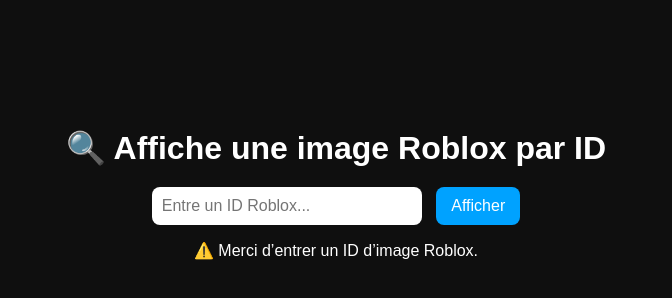
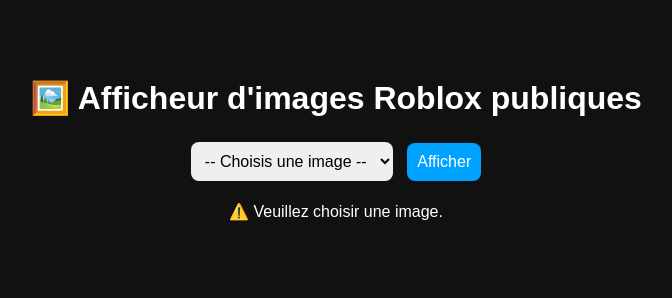
Before and after one commit to viernoi86/id, a plain HTML site: page index.html in a window 1280 px wide. Both pictures are taken after a click on the button "Afficher". Shown: the whole page, without its empty margins (304-976 px from the left). Drawn offline with Linux system fonts and the light colour scheme.

Commit message:
Update index.html

```diff
--- a/index.html
+++ b/index.html
@@ -3,40 +3,30 @@
 <head>
 <meta charset="UTF-8">
 <meta name="viewport" content="width=device-width, initial-scale=1.0">
-<title>Afficheur d'image Roblox</title>
+<title>Afficheur d'images Roblox</title>
 <style>
   body {
-    background-color: #0f0f0f;
+    background-color: #111;
     color: white;
     font-family: Arial, sans-serif;
     text-align: center;
-    padding-top: 100px;
+    padding-top: 50px;
   }
-  h1 {
-    margin-bottom: 20px;
-  }
-  input {
+  h1 { margin-bottom: 20px; }
+  select, button {
     padding: 10px;
-    width: 250px;
+    font-size: 16px;
     border-radius: 8px;
     border: none;
-    font-size: 16px;
+    margin: 5px;
     outline: none;
   }
   button {
-    padding: 10px 15px;
-    margin-left: 10px;
-    border: none;
-    border-radius: 8px;
     background-color: #00a2ff;
     color: white;
     cursor: pointer;
-    font-size: 16px;
-    transition: 0.2s;
   }
-  button:hover {
-    background-color: #007acc;
-  }
+  button:hover { background-color: #007acc; }
   img {
     margin-top: 30px;
     max-width: 420px;
@@ -48,24 +38,35 @@
 </head>
 <body>
 
-  <h1>🔍 Affiche une image Roblox par ID</h1>
-  <input type="text" id="imageId" placeholder="Entre un ID Roblox...">
+<h1>🖼️ Afficheur d'images Roblox publiques</h1>
+
+<!-- Sélecteur d'images -->
+<select id="imageSelect">
+  <option value="">-- Choisis une image --</option>
+  <option value="https://tr.rbxcdn.com/d9f6c0b2d4e2a1dff82b76d38c4a6b10/420/420/Image/Png">Aesthetic Anime Girl</option>
+  <option value="https://tr.rbxcdn.com/5180097131/420/420/Image/Png">Among Us Meme</option>
+  <option value="https://tr.rbxcdn.com/6828809393/420/420/Image/Png">Sad Cat Meme</option>
+  <option value="https://tr.rbxcdn.com/7088867169/420/420/Image/Png">Funny Meme</option>
+  <option value="https://tr.rbxcdn.com/1117897387/420/420/Image/Png">Adidas Logo</option>
+</select>
+
 <button onclick="afficherImage()">Afficher</button>
+
 <div id="imageContainer"></div>
 
 <script>
 function afficherImage() {
-      const id = document.getElementById("imageId").value.trim();
+  const select = document.getElementById("imageSelect");
+  const url = select.value;
   const container = document.getElementById("imageContainer");
 
-      if (id === "") {
-        container.innerHTML = "<p>⚠️ Merci d’entrer un ID d’image Roblox.</p>";
+  if (!url) {
+    container.innerHTML = "<p>⚠️ Veuillez choisir une image.</p>";
     return;
   }
 
-      const url = `https://www.roblox.com/asset-thumbnail/image?assetId=${id}&width=420&height=420&format=png`;
-
-      container.innerHTML = `<img src="${url}" alt="Image Roblox">`;
+  container.innerHTML = `<img src="${url}" alt="Image Roblox"
+    onerror="this.onerror=null; this.src=''; container.innerHTML='<p>❌ Image introuvable.</p>';">`;
 }
 </script>
 
```
Lines whose indentation alone changed are shown as unchanged.
